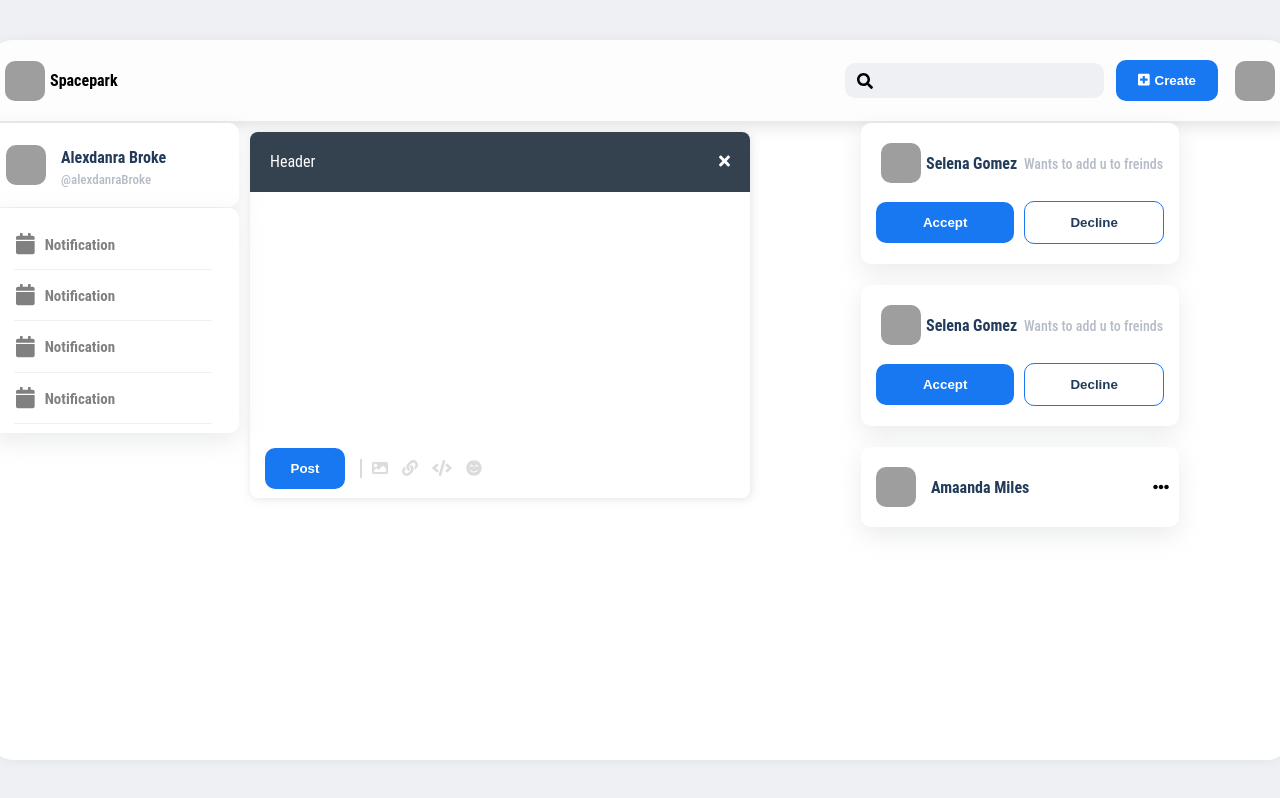
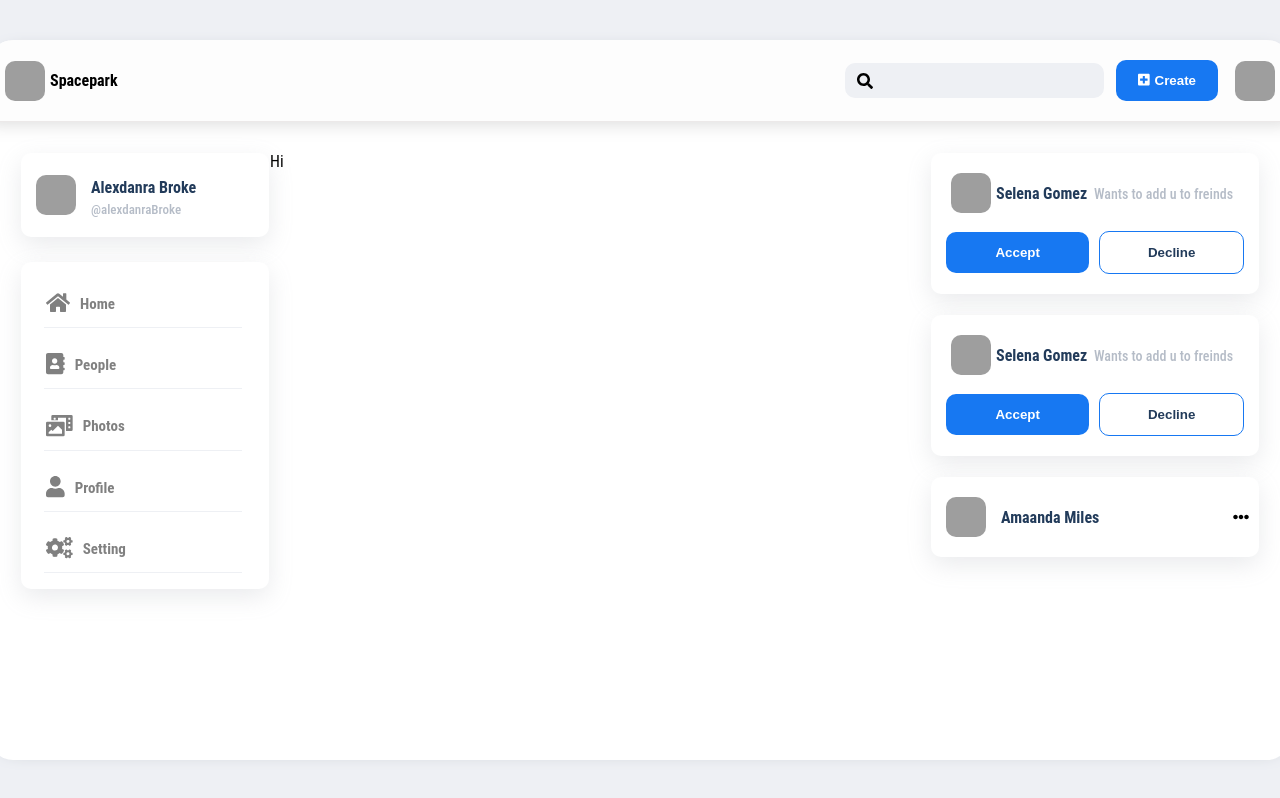
Before and after one commit to asaduzzaman69/spacepark-2.0, a React (Create React App) app in the folder client/: page /client in a window 1280 px wide. Built offline with nearby package versions, Linux system fonts and the light colour scheme; grey boxes are pictures that could not be loaded.

Commit message:
coverted the app layout with the grid using mainlayout component

```diff
--- a/client/src/Layout/MainInnerGrid.jsx
+++ b/client/src/Layout/MainInnerGrid.jsx
@@ -2,7 +2,7 @@ import useScreenSize from "../shared-hooks/useScreenSIze";
 
 const MainInnerGrid  = ({children}) => {
     const cols = useScreenSize()
-    const gridColumn;
+    let gridColumn;
 
 
     if(cols === 'col-3') {
@@ -18,7 +18,8 @@ const MainInnerGrid  = ({children}) => {
 
         <div style={{
             display: 'grid',
-            gridTemplateColumns: gridColumn
+            gridTemplateColumns: gridColumn,
+            padding:'30px'
         }}>
             {children}
         </div>
--- a/client/src/Layout/MainLayout.jsx
+++ b/client/src/Layout/MainLayout.jsx
@@ -1,10 +1,12 @@
 import useScreenSize from "../shared-hooks/useScreenSIze"
 import { LeftPanle, MiddlePanel, RightPanel } from "./gridPanels";
+import MainInnerGrid from './MainInnerGrid'
 
 
 
 const Mainlayout = ({left,right,middle}) => {
-    const cols = useScreenSize()
+    const cols = useScreenSize();
+    console.log(cols)
     let gridContent;
 
 
@@ -37,7 +39,7 @@ const Mainlayout = ({left,right,middle}) => {
 
     return (
 
-        <MainInnerGrid>
+        <MainInnerGrid >
             {gridContent}
         </MainInnerGrid>
 
--- a/client/src/Layout/gridPanels.jsx
+++ b/client/src/Layout/gridPanels.jsx
@@ -2,16 +2,24 @@
 
 export const LeftPanle = ({children}) => {
     return  (
+        <div>
         {children}
+
+        </div>
     )
 }
 export const RightPanel = ({children}) => {
     return  (
-        {children}
+        <>
+     {children}
+      </>
     )
 }
 export const MiddlePanel = ({children}) => {
     return  (
+        <div>
         {children}
+
+        </div>
     )
 }
--- a/client/src/components/NavItem/NavItem.jsx
+++ b/client/src/components/NavItem/NavItem.jsx
@@ -1,13 +1,12 @@
-import { faCalendar } from "@fortawesome/free-solid-svg-icons";
 import { ListItem,ListItemText, ListIcon, ListLink } from "./NavItem.styled";
 
-const NavItem = () => {
+const NavItem = ({icon,label}) => {
     return (
        <ListItem>
            <ListLink href="">
-               <ListIcon size="lg" icon={faCalendar} />
+               <ListIcon size="lg" icon={icon} />
                <ListItemText>
-               Notification
+               {label}
                </ListItemText>
            </ListLink>
        </ListItem>
--- a/client/src/components/NavItem/NavItem.styled.jsx
+++ b/client/src/components/NavItem/NavItem.styled.jsx
@@ -5,6 +5,7 @@ import styled from "styled-components";
 export const ListItem = styled.li`
 position: relative;
 padding: 10px;
+color: #BDC4D4;
 
 &::before {
     content: '';
@@ -12,7 +13,7 @@ padding: 10px;
     height: 1px;
     background: ${({theme}) =>  theme.bgMain};
     position: absolute;
-    top: 51px;
+    top: 55px;
     left: 23px;
 }
 
@@ -20,7 +21,7 @@ padding: 10px;
 
 export const ListLink = styled.a`
 display: inline-block;
-padding: 5px 0px;
+padding: 10px 0px;
 `
 
 export const ListItemText = styled.span`
--- a/client/src/components/NavLists/NavLists.jsx
+++ b/client/src/components/NavLists/NavLists.jsx
@@ -1,17 +1,17 @@
+import { NavData } from "../../config/fakeData";
 import NavItem from "../NavItem/NavItem";
 import { NavCard } from "./NavLists.styled";
 const NavLists = () => {
     return (
         <NavCard>
             <ul>
-            <NavItem/>
-            <NavItem/>
-            <NavItem/>
-            <NavItem/>
+                {
+                    NavData.map(({id, ...otherProps}) => <NavItem key={id} {...otherProps}  />)
+                }
 
             </ul>
         </NavCard>
-     );
+    );
 }
 
 export default NavLists;
--- /dev/null
+++ b/client/src/components/navbar/LeftNav.jsx
@@ -0,0 +1,13 @@
+import NavLists from "../NavLists/NavLists";
+import UserCard from "../user-card/user-card";
+
+const LeftNav = () => {
+    return (
+        <div>
+            <UserCard />
+            <NavLists />
+        </div>
+    );
+}
+
+export default LeftNav;
--- /dev/null
+++ b/client/src/components/navbar/RightNav.jsx
@@ -0,0 +1,16 @@
+import RequestCard from "../request-card/request-card";
+import UserContacts from "../user-contacts/user-contacts";
+
+const RightNav = () => {
+    return (
+        <div>
+           <RequestCard />
+            <br />
+            <RequestCard />
+            <br />
+
+            <UserContacts />        </div>
+     );
+}
+
+export default RightNav;
--- a/client/src/components/user-card/user-card.jsx
+++ b/client/src/components/user-card/user-card.jsx
@@ -5,7 +5,9 @@ import { CardContentWrapper } from "./user-card.styled";
 
 const UserCard = () => {
     return (
-        <Card>
+        <Card style={{
+            marginBottom: '25px'
+        }}>
             <Avatar imageUrl='https://res.cloudinary.com/dltd4gs4a/image/upload/v1625824437/photo-1535713875002-d1d0cf377fde_dkxxa2.jpg' />
             <CardContentWrapper>
                 <SemiBoldText>Alexdanra Broke</SemiBoldText>
--- /dev/null
+++ b/client/src/config/fakeData.js
@@ -0,0 +1,29 @@
+import { faAddressBook, faCogs, faHome, faPhotoVideo, faUser } from "@fortawesome/free-solid-svg-icons";
+
+export const NavData = [
+    {
+        label: 'Home',
+        icon: faHome,
+        id: 1
+    },
+    {
+        label: 'People',
+        icon: faAddressBook,
+        id: 2
+    },
+    {
+        label: 'Photos',
+        icon: faPhotoVideo,
+        id:3
+    },
+    {
+        label: 'Profile',
+        icon: faUser,
+        id: 4
+    },
+    {
+        label: 'Setting',
+        icon: faCogs,
+        id: 5
+    }
+]
--- a/client/src/pages/homepage/Homepage.jsx
+++ b/client/src/pages/homepage/Homepage.jsx
@@ -1,11 +1,14 @@
 import CreatePost from "../../components/create-post/create-post";
 import DayImage from "../../components/day-image/DayImage";
 import Header from "../../components/header/Header";
+import LeftNav from "../../components/navbar/LeftNav";
+import RightNav from "../../components/navbar/RightNav";
 import NavLists from "../../components/NavLists/NavLists";
 import PostCard from "../../components/post-card/Post-card";
 import RequestCard from "../../components/request-card/request-card";
 import UserCard from "../../components/user-card/user-card";
 import UserContacts from "../../components/user-contacts/user-contacts";
+import Mainlayout from "../../Layout/MainLayout";
 import { ClientContainer, ClientContent } from "./Homepage.styled";
 
 const Homepage = () => {
@@ -15,28 +18,35 @@ const Homepage = () => {
       <ClientContent>
         <Header />
 
-              <div style={{display: 'flex', height: '100%'}}>
-                  <div style={{width: "250px"}}>
+        <Mainlayout
+          left={<LeftNav />}
+          right={<RightNav />}
+         middle={<div>Hi</div>}
+    />
+
+
+{/*         <div style={{ display: 'flex', height: '100%' }}>
+          <div style={{ width: "250px" }}>
             <UserCard />
             <NavLists />
           </div>
-                  <div style={{width: '600px', margin: '10px'}}>
+          <div style={{ width: '600px', margin: '10px' }}>
 
             {/*                   <DayImage />
-                  <PostCard /> */}
+                  <PostCard />
             <CreatePost />
 
           </div>
-                  <div style={{width: "320px"}}>
+          <div style={{ width: "320px" }}>
             <RequestCard />
-                    <br/>
+            <br />
             <RequestCard />
             <br />
 
             <UserContacts />
 
           </div>
-              </div>
+        </div> */}
 
       </ClientContent>
     </ClientContainer>
--- a/client/src/shared-hooks/useScreenSIze.jsx
+++ b/client/src/shared-hooks/useScreenSIze.jsx
@@ -3,13 +3,13 @@ import { useMediaQuery } from "react-responsive";
 
 
 const useScreenSize = () => {
-    const isLaptop = useMediaQuery({ minWidth: '1200px' })
-    const isTablet = useMediaQuery({ minWidth: '600px' })
+    const isLaptop = useMediaQuery({ maxWidth: '1200px' })
+    const isTablet = useMediaQuery({ maxWidth: '600px' })
 
-    if (isLaptop) {
+    if (isTablet) {
+        return 'col-1'
+    } else if (isLaptop) {
         return 'col-2'
-    } else if (isTablet) {
-        return 'col-1'
     }
 
 
```
Lines whose indentation alone changed are shown as unchanged.
